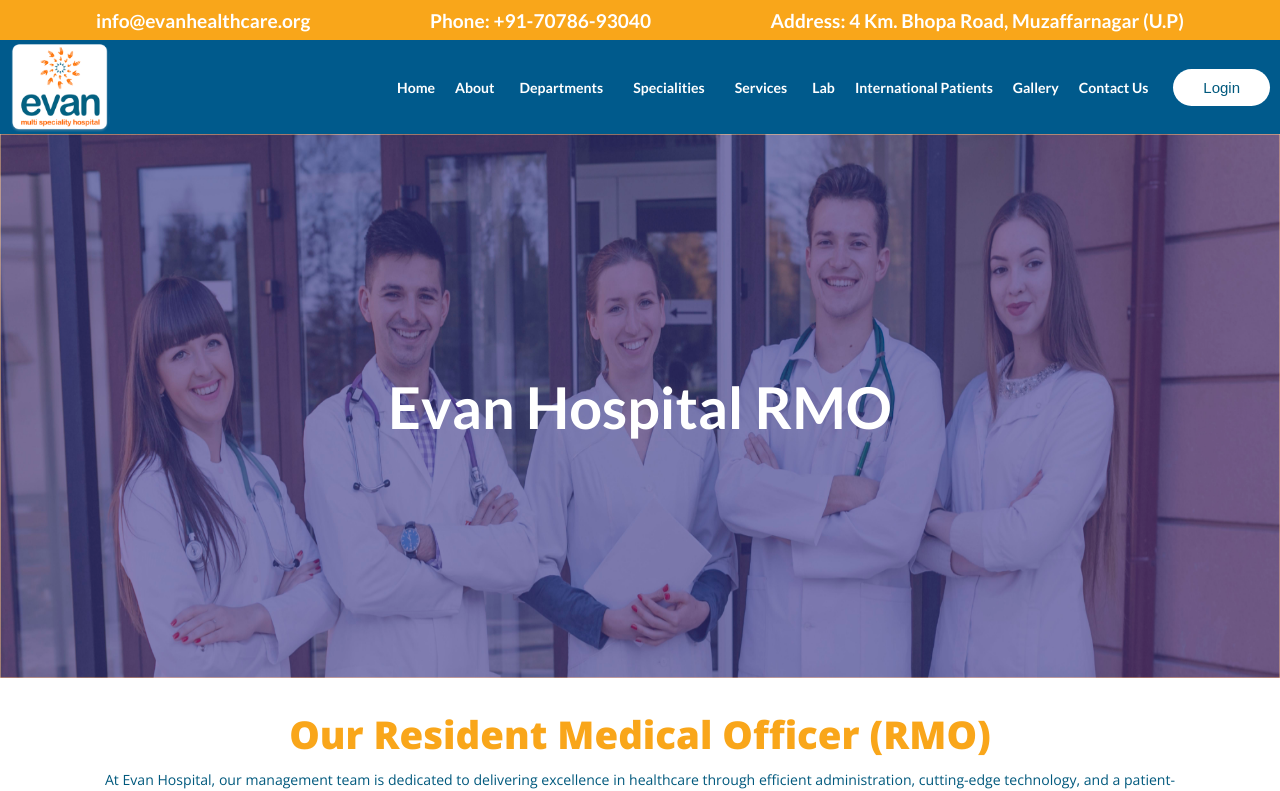
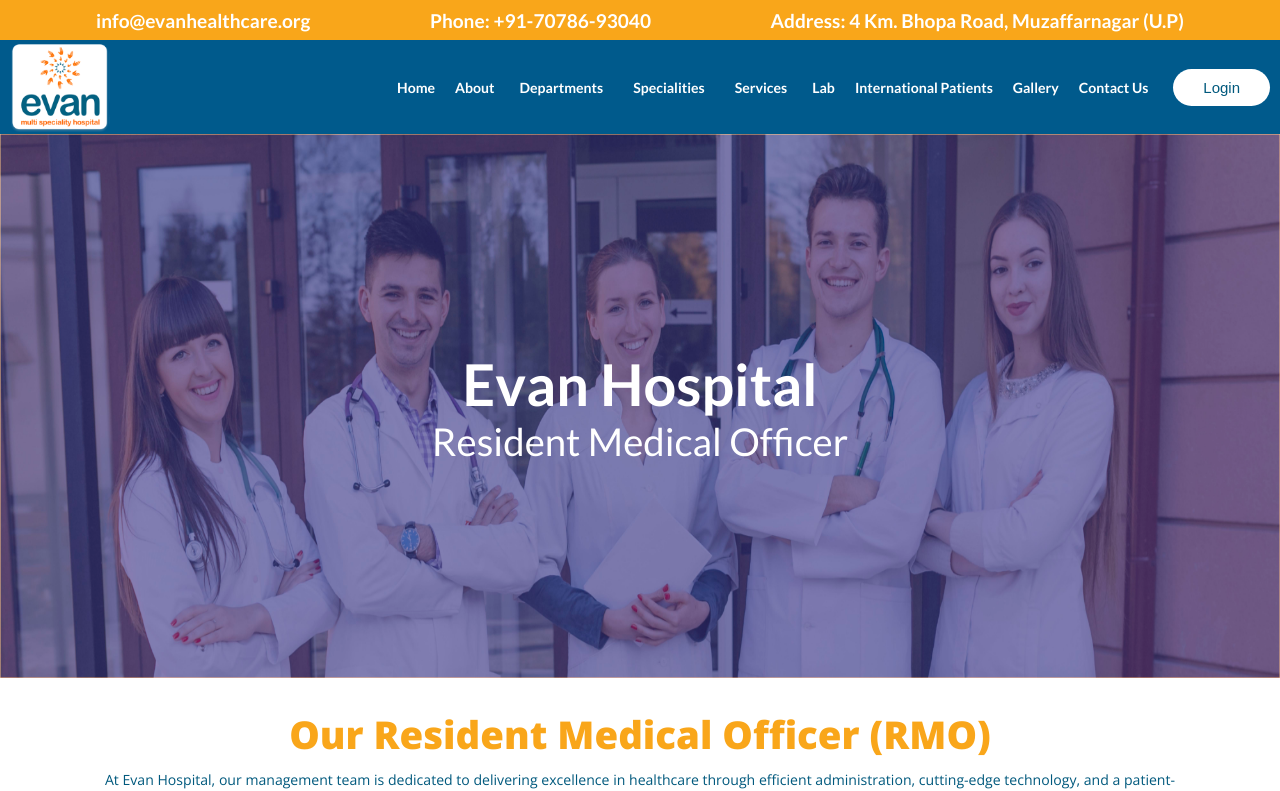
Before and after one commit to Aarishkasgar/Evan-Hospital, a React (Vite) app: page /rmo in a window 1280 px wide. Shown: the top 791 px of the page. Built offline with nearby package versions, Linux system fonts and the light colour scheme; a web font is replaced by a local one.

Commit message:
q-commit

```diff
--- a/src/components/AboutUsServices.css
+++ b/src/components/AboutUsServices.css
@@ -1,9 +1,9 @@
 .AUS-title {
-  font-size: 1.6vw;
+  font-size: 1.6vw !important;
   color: #01597d;
 }
 
 .AUS-para {
-  font-size: 1.3vw;
+  font-size: 1.3vw !important;
   color: #f9a61a;
 }
--- a/src/components/TitleBanner.css
+++ b/src/components/TitleBanner.css
@@ -44,3 +44,7 @@
   color: #f9a61a;
   text-shadow: none;
 }
+
+.rmo-title {
+  color: white !important;
+}
--- a/src/pages/Home.jsx
+++ b/src/pages/Home.jsx
@@ -90,8 +90,7 @@
             <h3>Welcome To</h3>
             <h1>Evan Multi Speciality Hospital, Muzaffarnagar</h1>
             <h2>
-              where we believe that every <br /> patient deserves Care With
-              Smile
+              Believe that every <br /> patient deserves Care With Smile
             </h2>
             <p>
               <AccessTimeFilledIcon style={{ fontSize: 35 }} />
@@ -283,7 +282,7 @@
       {/* Our Management Section start */}
       <section className="HD-container">
         <div className="HD-inner-container">
-          <h1>Our Managements</h1>
+          <h1>Managements</h1>
           <p>Meet Our Evan Managements</p>
           <div className="our-doctors-container">
             <DoctorsCard
@@ -331,7 +330,7 @@
 
       <section className="HD-container">
         <div className="HD-inner-container">
-          <h1>Our Doctors</h1>
+          <h1>Doctors</h1>
           <p>Meet Our Experts Doctors</p>
           <div className="our-doctors-container">
             <DoctorsCard
@@ -384,7 +383,7 @@
       {/* Our Counsellor section start */}
       <section className="HD-container">
         <div className="HD-inner-container">
-          <h1>Our Counsellor</h1>
+          <h1>Counsellor</h1>
           <p>Meet Our Evan Counsellor</p>
           <div className="our-doctors-container">
             <DoctorsCard
@@ -406,7 +405,7 @@
       {/* Our RMO section start */}
       <section className="HD-container">
         <div className="HD-inner-container">
-          <h1>Our Resident Medical Officer</h1>
+          <h1>Resident Medical Officer</h1>
           <p>Meet Our Evan RMO</p>
           <div className="our-doctors-container">
             <DoctorsCard
@@ -450,7 +449,7 @@
       {/* Our Nurse Section start */}
       <section className="HD-container">
         <div className="HD-inner-container">
-          <h1>Our Nurses</h1>
+          <h1>Nurses</h1>
           <p>Meet Our Evan Nurses</p>
           <div className="our-doctors-container">
             <DoctorsCard img={DrImg01} name="Sana" destination="(Head)" />
--- a/src/pages/Rmo.jsx
+++ b/src/pages/Rmo.jsx
@@ -12,7 +12,8 @@
       <div className="titlebanner-container">
         <img src={banner} className="titlebanner-img" />
         <div className="titlebanner-content">
-          <h1 className="titlebanner-title">Evan Hospital RMO</h1>
+          <h1 className="titlebanner-title">Evan Hospital</h1>
+          <span className="rmo-title">Resident Medical Officer</span>
         </div>
       </div>
       {/* page banner end */}
```
Also changed, not shown: src/assets/DoctorsImg/DrImg01.jpeg.
